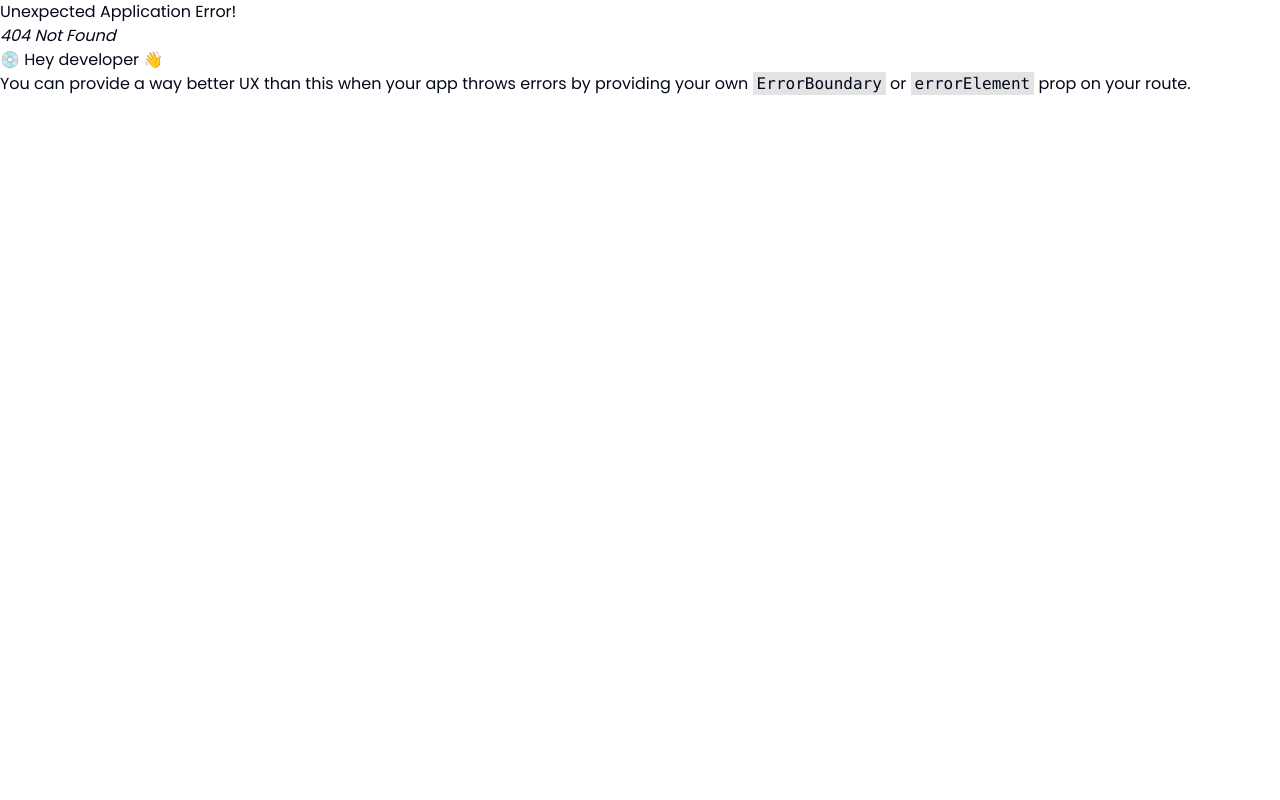
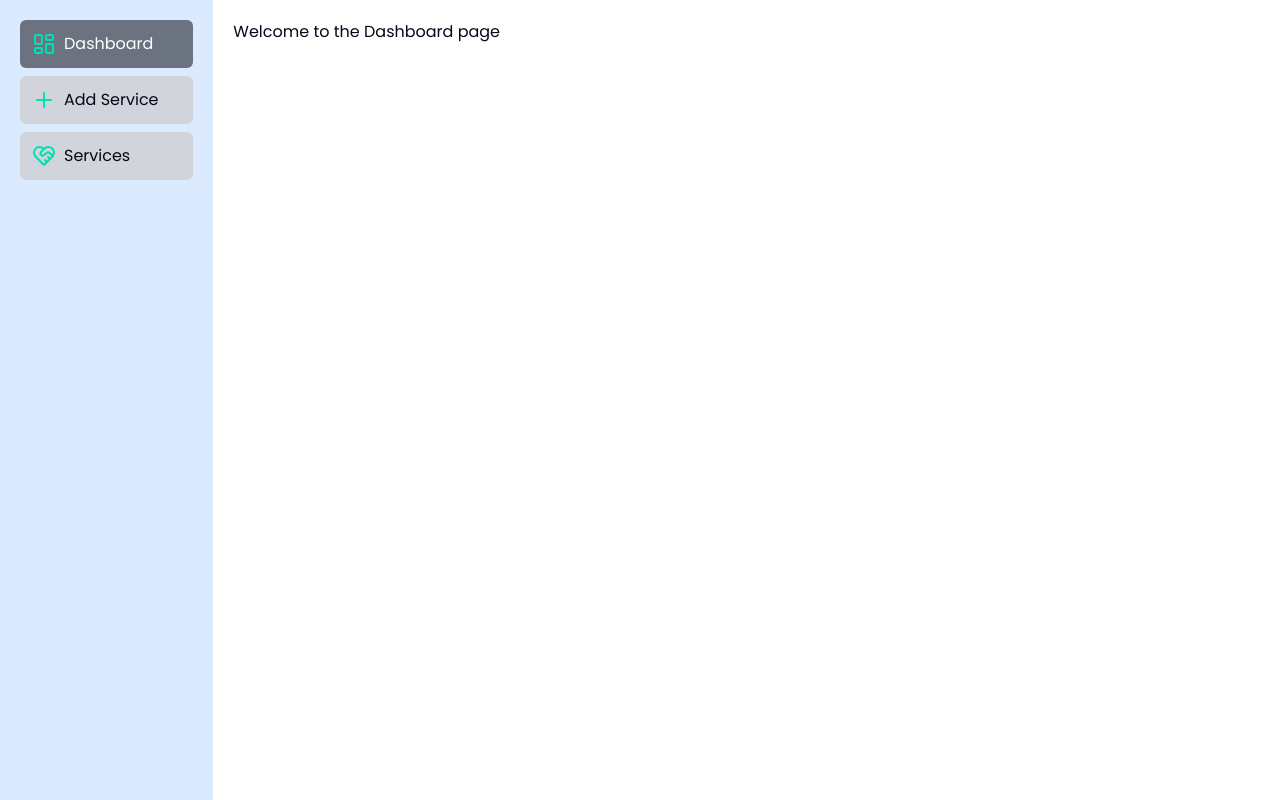
Before and after one commit to apucsd/iRepair-Landing-Page---Framer-Motion-, a React (Vite) app: page /admin/dashboard in a window 1280 px wide. Before the commit this address had no page. Built offline with nearby package versions, Linux system fonts and the light colour scheme.

Commit message:
made admin dashboard and fetched services using tanstack query

```diff
--- a/package.json
+++ b/package.json
@@ -11,6 +11,7 @@
   },
   "dependencies": {
     "@radix-ui/react-slot": "^1.0.2",
+    "@tanstack/react-query": "^5.17.19",
     "class-variance-authority": "^0.7.0",
     "clsx": "^2.1.0",
     "framer-motion": "^11.0.3",
--- /dev/null
+++ b/src/api/admin/service.api.ts
@@ -0,0 +1,5 @@
+export const getServiceList = async () => {
+  return await fetch("http://localhost:5000/api/v1/services").then((res) =>
+    res.json()
+  );
+};
--- /dev/null
+++ b/src/components/layouts/AdminLayout.tsx
@@ -0,0 +1,15 @@
+import { Outlet } from "react-router-dom";
+import Sidebar from "./Sidebar";
+
+const AdminLayout = () => {
+  return (
+    <div className="grid grid-cols-12">
+      <Sidebar></Sidebar>
+      <div className="col-span-10 p-5">
+        <Outlet></Outlet>
+      </div>
+    </div>
+  );
+};
+
+export default AdminLayout;
--- /dev/null
+++ b/src/components/layouts/Sidebar.tsx
@@ -0,0 +1,56 @@
+import { cn } from "@/lib/utils";
+import { HeartHandshake, LayoutDashboard, Plus } from "lucide-react";
+import { NavLink } from "react-router-dom";
+
+const Sidebar = () => {
+  return (
+    <aside className="bg-blue-100 col-span-2 h-screen sticky top-0 left-0 overflow-auto p-5">
+      <nav className="flex flex-col gap-2">
+        <NavLink
+          to="/admin/dashboard"
+          className={({ isActive }) =>
+            cn(
+              "flex gap-2 bg-gray-300 hover:bg-gray-500 hover:text-white transition-all p-2 lg:p-3 rounded-md",
+              {
+                "bg-gray-500 text-white": isActive,
+              }
+            )
+          }
+        >
+          <LayoutDashboard className="shrink-0 text-primary"></LayoutDashboard>
+          <span className="truncate"> Dashboard</span>
+        </NavLink>
+        <NavLink
+          to="/admin/add-service"
+          className={({ isActive }) =>
+            cn(
+              "flex gap-2 bg-gray-300 hover:bg-gray-500 hover:text-white transition-all p-2 lg:p-3 rounded-md",
+              {
+                "bg-gray-500 text-white": isActive,
+              }
+            )
+          }
+        >
+          <Plus className="shrink-0 text-primary"></Plus>
+          <span className="truncate"> Add Service</span>
+        </NavLink>
+        <NavLink
+          to="/admin/service-list"
+          className={({ isActive }) =>
+            cn(
+              "flex gap-2 bg-gray-300 hover:bg-gray-500 hover:text-white transition-all p-2 lg:p-3 rounded-md",
+              {
+                "bg-gray-500 text-white": isActive,
+              }
+            )
+          }
+        >
+          <HeartHandshake className="shrink-0 text-primary"></HeartHandshake>
+          <span className="truncate"> Services</span>
+        </NavLink>
+      </nav>
+    </aside>
+  );
+};
+
+export default Sidebar;
--- a/src/main.tsx
+++ b/src/main.tsx
@@ -3,9 +3,12 @@ import ReactDOM from "react-dom/client";
 import "./index.css";
 import { RouterProvider } from "react-router-dom";
 import router from "./routes/router.tsx";
-
+import { QueryClient, QueryClientProvider } from "@tanstack/react-query";
+const queryClient = new QueryClient();
 ReactDOM.createRoot(document.getElementById("root")!).render(
   <React.StrictMode>
-    <RouterProvider router={router}></RouterProvider>
+    <QueryClientProvider client={queryClient}>
+      <RouterProvider router={router}></RouterProvider>
+    </QueryClientProvider>
   </React.StrictMode>
 );
--- /dev/null
+++ b/src/pages/admin/AddService.tsx
@@ -0,0 +1,9 @@
+const AddService = () => {
+  return (
+    <div>
+      <h2>Welcome to the AddService page</h2>
+    </div>
+  );
+};
+
+export default AddService;
--- /dev/null
+++ b/src/pages/admin/Dashboard.tsx
@@ -0,0 +1,9 @@
+const Dashboard = () => {
+  return (
+    <div>
+      <h2>Welcome to the Dashboard page</h2>
+    </div>
+  );
+};
+
+export default Dashboard;
--- /dev/null
+++ b/src/pages/admin/ServiceList.tsx
@@ -0,0 +1,27 @@
+import { getServiceList } from "@/api/admin/service.api";
+import { useQuery } from "@tanstack/react-query";
+
+type TServices = {
+  _id: string;
+  name: string;
+};
+const ServiceList = () => {
+  const { data, isLoading } = useQuery({
+    queryKey: ["services"],
+    queryFn: getServiceList,
+  });
+
+  if (isLoading) {
+    return <div>Loading...</div>;
+  }
+  console.log(data);
+  return (
+    <div>
+      {data.data.map((service: TServices) => (
+        <h1 key={service._id}>{service.name}</h1>
+      ))}
+    </div>
+  );
+};
+
+export default ServiceList;
--- a/src/routes/router.tsx
+++ b/src/routes/router.tsx
@@ -1,7 +1,11 @@
 import App from "@/App";
+import AdminLayout from "@/components/layouts/AdminLayout";
 import About from "@/pages/About";
+import AddService from "@/pages/admin/AddService";
+import Dashboard from "@/pages/admin/Dashboard";
+import ServiceList from "@/pages/admin/ServiceList";
 import Home from "@/pages/home/Home";
-import { createBrowserRouter } from "react-router-dom";
+import { Navigate, createBrowserRouter } from "react-router-dom";
 
 const router = createBrowserRouter([
   {
@@ -18,5 +22,28 @@ const router = createBrowserRouter([
       },
     ],
   },
+  {
+    path: "/admin",
+    element: <AdminLayout></AdminLayout>,
+    children: [
+      {
+        index: true,
+
+        element: <Navigate to="/admin/dashboard" replace={true}></Navigate>,
+      },
+      {
+        path: "dashboard",
+        element: <Dashboard></Dashboard>,
+      },
+      {
+        path: "service-list",
+        element: <ServiceList></ServiceList>,
+      },
+      {
+        path: "add-service",
+        element: <AddService></AddService>,
+      },
+    ],
+  },
 ]);
 export default router;
```
Also changed, not shown: 1 other file (tests, documents, lock files or other folders).
